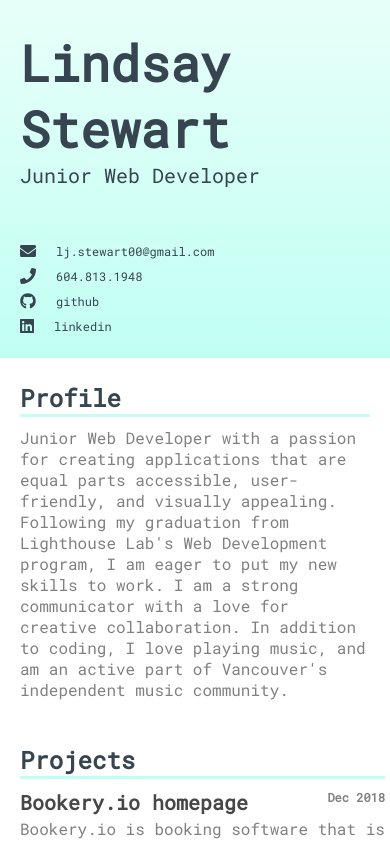
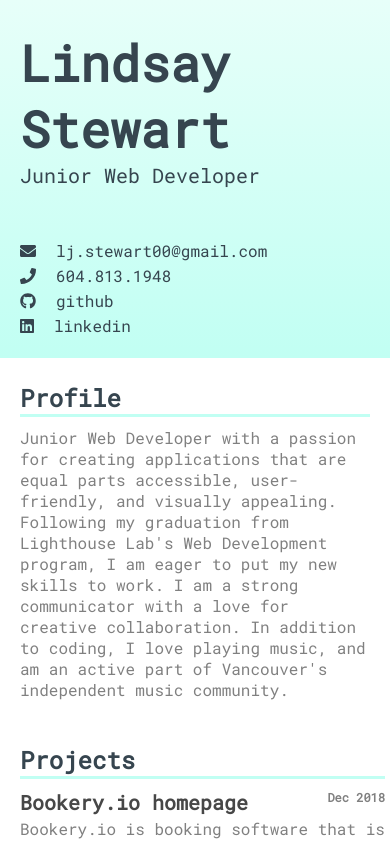
Before and after one commit to haggisbreakfast/resume, a React (Create React App) app: page / in a window 390 px wide. Shown: the top 842 px of the page. Built offline with nearby package versions, Linux system fonts and the light colour scheme.

Commit message:
tweaks media queries

```diff
--- a/src/Components.tsx
+++ b/src/Components.tsx
@@ -68,9 +68,6 @@ export const ContactLink = styled.a`
   &:hover {
     text-decoration: underline;
   }
-  @media (max-width: 780px) {
-    font-size: 12px;
-  }
 `;
 
 export const ContactIcon = styled(FontAwesomeIcon)`
@@ -100,6 +97,7 @@ export const LeftMiddle = styled.div`
   margin: 20px;
   @media (max-width: 780px) {
     width: 100%;
+    margin-bottom: 0px;
   }
 `;
 
@@ -115,6 +113,7 @@ export const RightMiddle = styled.div`
   margin: 20px;
   @media (max-width: 780px) {
     width: 100%;
+    margin-top: 0px;
   }
 `;
 
```
